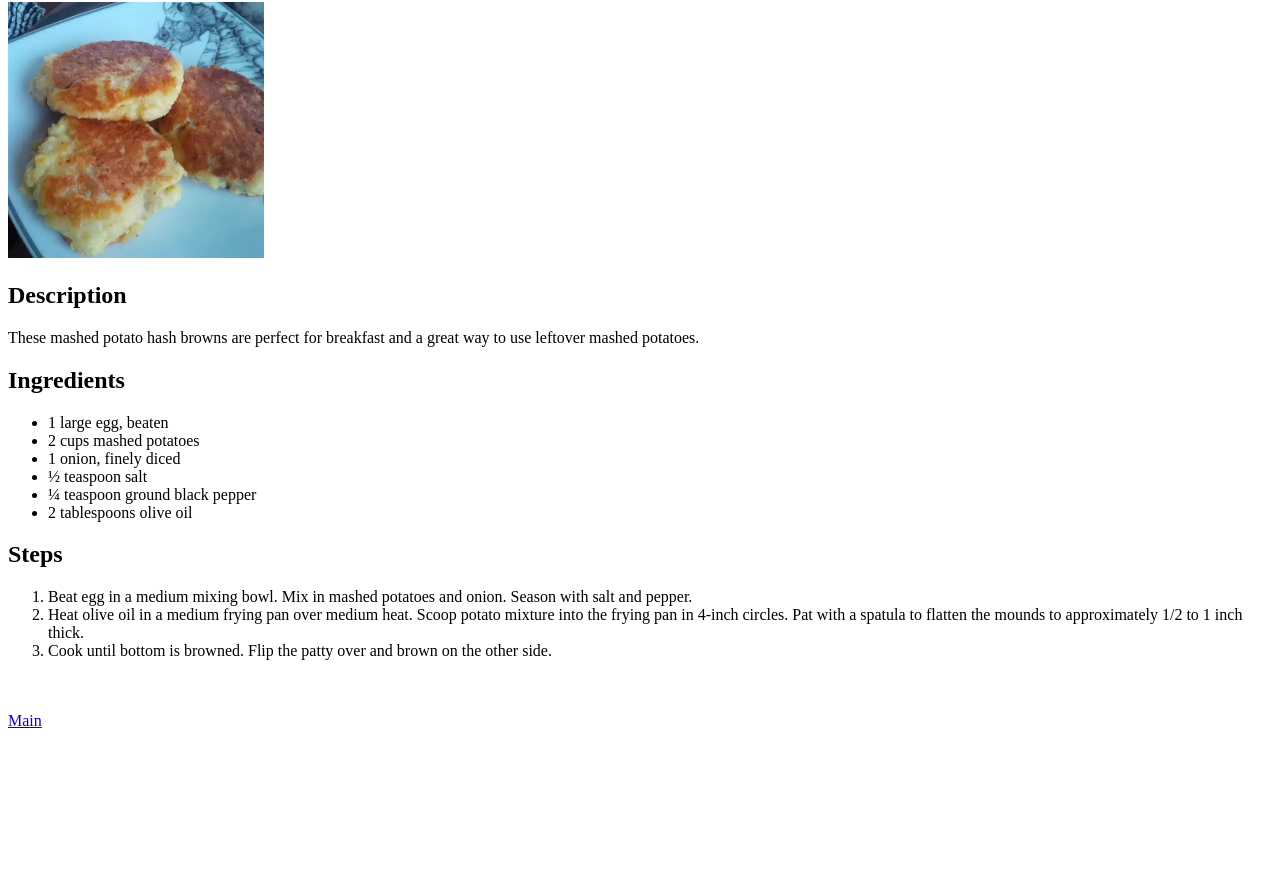
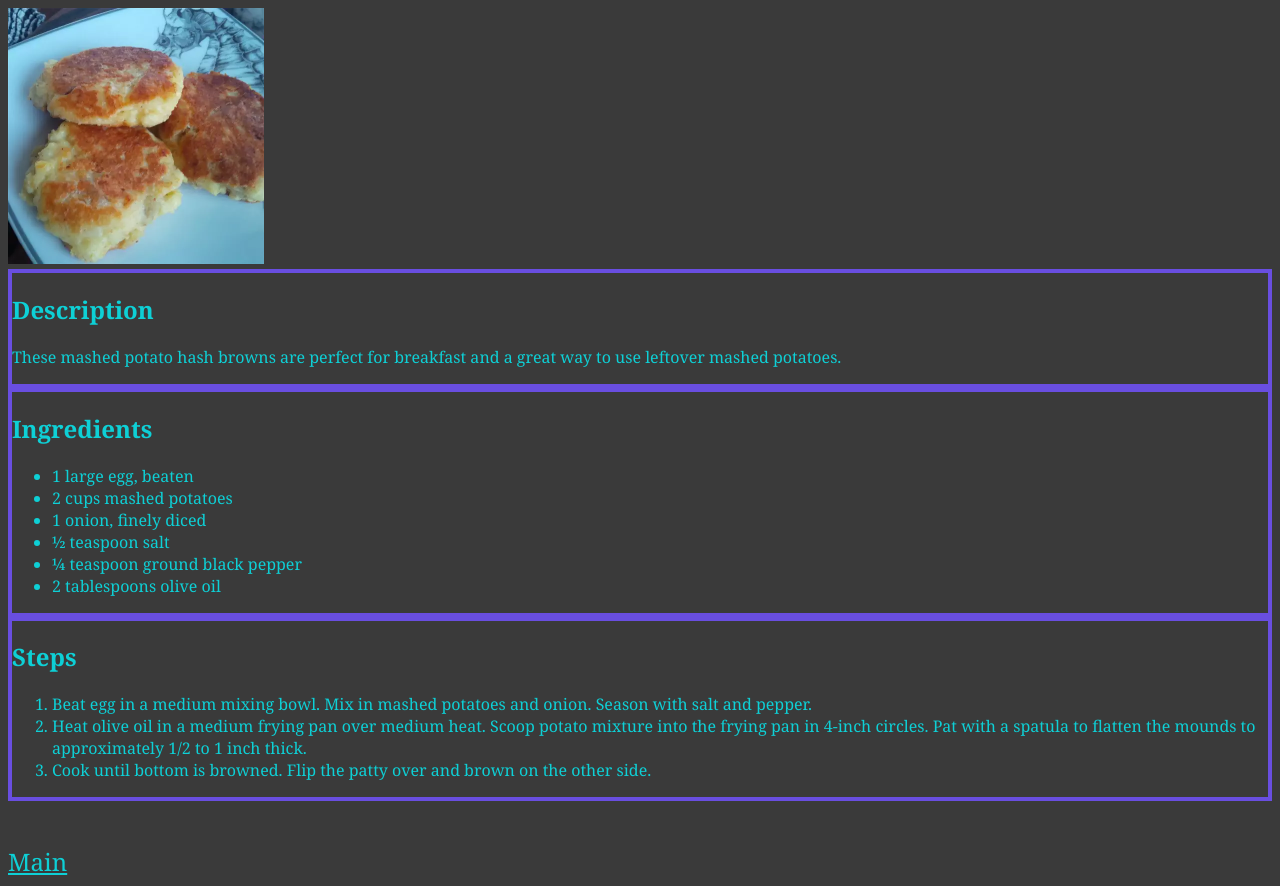
Before and after one commit to DSPokrovskii/odin-recipes, a plain HTML site: page recipes/homemade-hash-browns.html in a window 1280 px wide. Shown: the part 78-964 px from the top of the page. Before the commit the page ends 816 px from the top, so only its background shows below. Drawn offline with Linux system fonts and the light colour scheme.

Commit message:
Add css-style

```diff
--- a/recipes/homemade-hash-browns.html
+++ b/recipes/homemade-hash-browns.html
@@ -3,6 +3,7 @@
 
 <head>
 	<meta charset="UTF-8">
+	<link rel="stylesheet" href="../styles/style.css">
 	<title>Homemade Hash Browns Recipe</title>
 </head>
 
@@ -11,9 +12,14 @@
 
 	<img src="../img/hashbrowns.webp" width="256" height="256"
 		alt="3 Hashbrowns beatifully set on a white plate with a super realistic seahorse on its right side">
+
+	<div>
 		<h2>Description</h2>
-	<p>These mashed potato hash browns are perfect for breakfast and a great way to use leftover mashed potatoes.</p>
+		<p>These mashed potato hash browns are perfect for breakfast and a great way to use leftover mashed potatoes.
+		</p>
+	</div>
 
+	<div>
 		<h2>Ingredients</h2>
 		<ul>
 			<li>1 large egg, beaten</li>
@@ -23,16 +29,20 @@
 			<li>¼ teaspoon ground black pepper</li>
 			<li>2 tablespoons olive oil</li>
 		</ul>
+	</div>
 
+	<div>
 		<h2>Steps</h2>
 		<ol>
 			<li>Beat egg in a medium mixing bowl. Mix in mashed potatoes and onion. Season with salt and pepper. </li>
-		<li>Heat olive oil in a medium frying pan over medium heat. Scoop potato mixture into the frying pan in 4-inch
+			<li>Heat olive oil in a medium frying pan over medium heat. Scoop potato mixture into the frying pan in
+				4-inch
 				circles. Pat with a spatula to flatten the mounds to approximately 1/2 to 1 inch thick.</li>
 			<li>Cook until bottom is browned. Flip the patty over and brown on the other side.</li>
 		</ol>
+	</div>
 
-	<br><br><a href="../index.html">Main</a>
+	<br><br><a href="../index.html" class="return">Main</a>
 </body>
 
 </html>
--- /dev/null
+++ b/styles/style.css
@@ -0,0 +1,21 @@
+* {
+	font-family: Georgia, 'Times New Roman', Times, serif;
+	color: #0ed0d6;
+	background-color: #3a3a3a;
+
+}
+
+h1,
+h2 {
+	font-weight: bold;
+}
+
+.return {
+	font-size: 1.5em;
+}
+
+div {
+	border-style: solid;
+	border-width: 0.25em;
+	border-color: #694ee0;
+}
```
Also changed, not shown: index.html (+3 -0 lines), recipes/blini.html (+12 -3 lines), recipes/chicken-noodle-soup.html (+12 -3 lines). Lines whose indentation alone changed are shown as unchanged.
